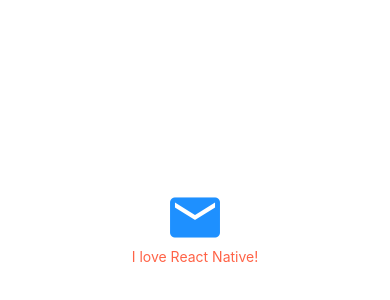
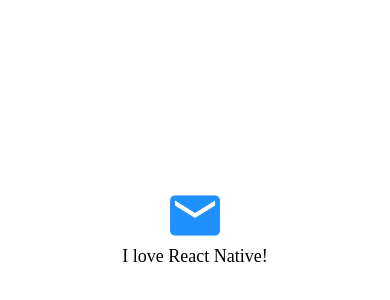
Before and after one commit to Dev-Davis/DoneWithIt, a React Native app: screen / in a window 390 px wide. Shown: the part 196-496 px from the top of the page. Built offline with nearby package versions, Linux system fonts and the light colour scheme.

Commit message:
Organizing styles

```diff
--- a/App.js
+++ b/App.js
@@ -4,7 +4,7 @@
 
 // import WelcomeScreen from './app/screens/WelcomeScreen';
 // import ViewImageScreen from './app/screens/ViewImageScreen';
-import AppText from './app/components/AppText';
+import AppText from './app/components/AppText/AppText';
 
 //<Heading> My Heading</Heading>
 export default function App() {
--- a/app/components/AppText.js
+++ /dev/null
@@ -1,24 +0,0 @@
-import React from 'react';
-import { Text, StyleSheet, Platform } from 'react-native'
-
-export default function AppText({children}) {
-    return (
-        <Text style={styles.text}>{children}</Text>
-    )
-}
-
-const styles = StyleSheet.create({
-    text: {
-        color: 'tomato',
-        ...Platform.select({
-            ios: {
-                fontSize: 20,
-                fontFamily: "Avenir",
-            },
-            android: {
-                fontSize: 18,
-                fontFamily: "Roboto",
-            }
-        })
-    }
-})
--- /dev/null
+++ b/app/components/AppText/AppText.js
@@ -0,0 +1,10 @@
+import React from 'react';
+import { Text } from 'react-native'
+
+import styles from './styles';
+
+export default function AppText({children}) {
+    return (
+        <Text style={styles.text}>{children}</Text>
+    )
+}
--- /dev/null
+++ b/app/components/AppText/styles.js
@@ -0,0 +1,10 @@
+import { StyleSheet, Platform } from 'react-native'
+
+const styles = StyleSheet.create({
+    text: {
+        fontSize: 18,
+        fontFamily: Platform.OS === "android" ? "Roboto" : "Avenir"
+    }
+})
+
+export default styles;
```
